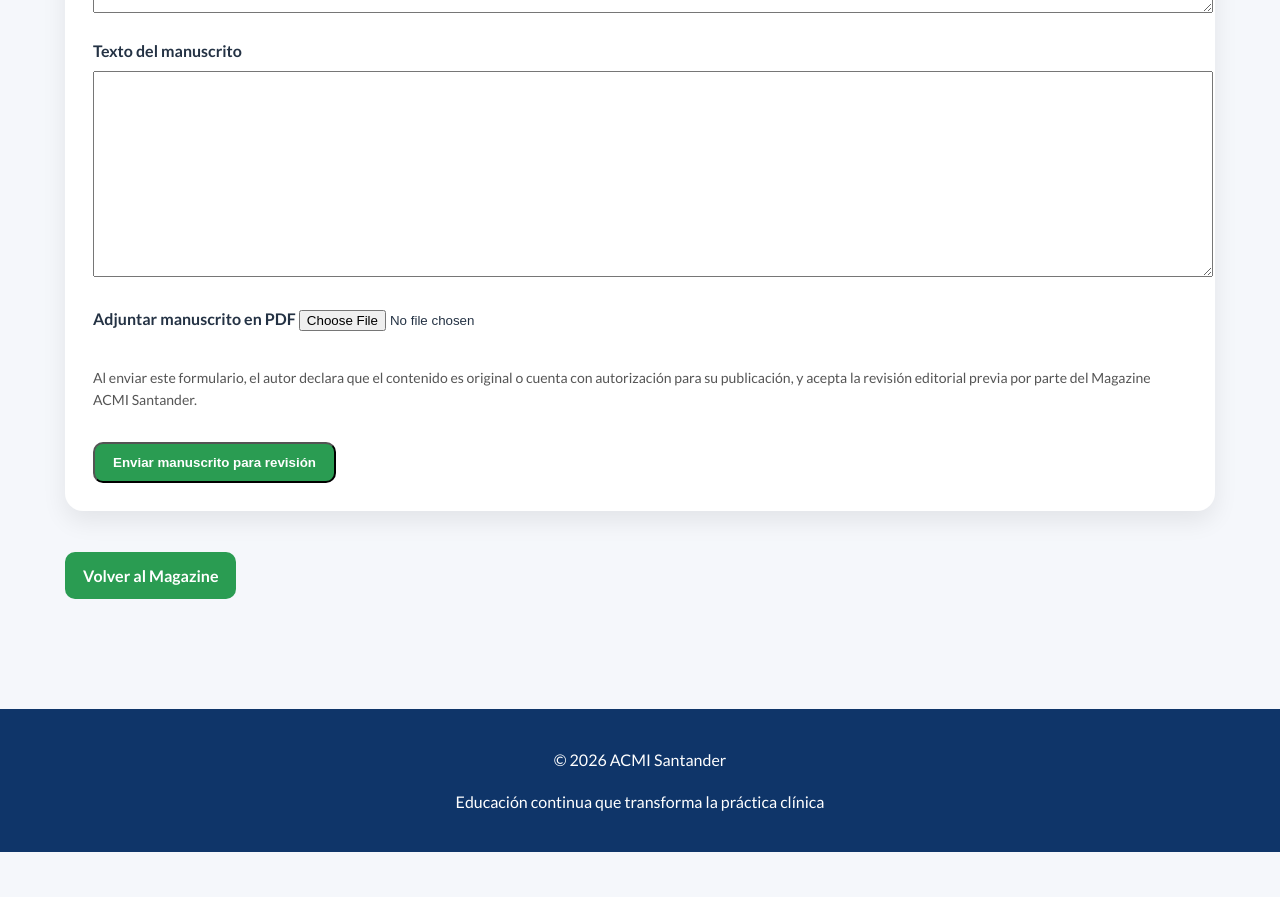
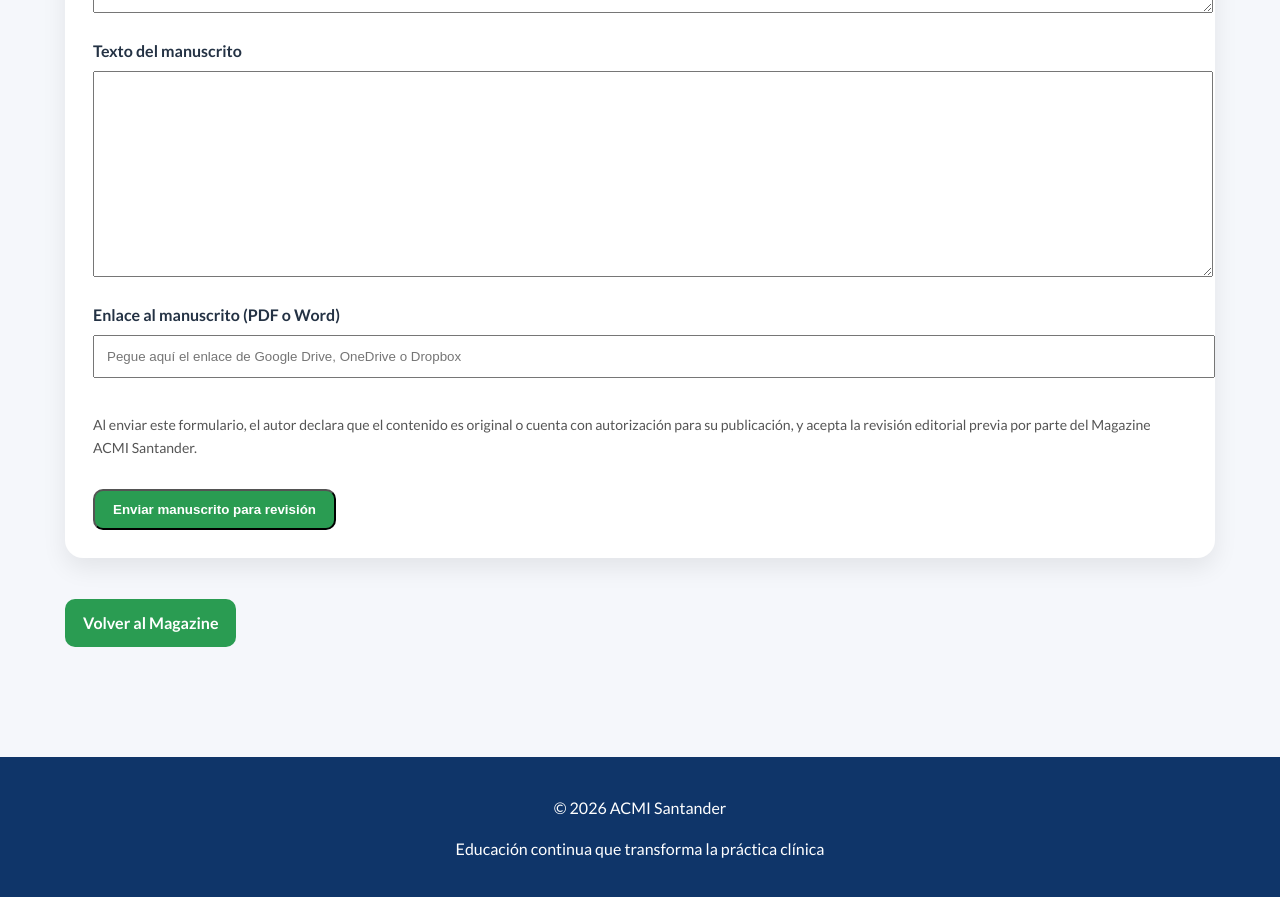
Before and after one commit to Acmisantander/Acmisantander, a Jekyll site: the page built from magazine/enviar-manuscrito.html, in a window 1280 px wide and 900 px high, scrolled down 1056 px. Shown: the top 897 px of the window. Built offline with Jekyll 4.4.1, drawn with Linux system fonts in a browser that asks for light colours; before the commit the page ends 1908 px from its top, so only the background shows below that.

Commit message:
Update enviar-manuscrito.html

```diff
--- a/magazine/enviar-manuscrito.html
+++ b/magazine/enviar-manuscrito.html
@@ -15,11 +15,14 @@ permalink: /magazine/enviar-manuscrito/
     El manuscrito será revisado por el equipo editorial antes de su publicación.
   </p>
 
-  <form action="https://formsubmit.co/santanderacmi@gmail.com" method="POST" enctype="multipart/form-data">
+  <form action="https://formsubmit.co/santanderacmi@gmail.com" method="POST">
 
     <input type="hidden" name="_subject" value="Nuevo manuscrito enviado al Magazine ACMI Santander">
     <input type="hidden" name="_captcha" value="false">
     <input type="hidden" name="_template" value="table">
+
+    <!-- redirección después de enviar -->
+    <input type="hidden" name="_next" value="https://acmisantander.github.io/Acmisantander/magazine/">
 
     <label><strong>Nombre completo del autor</strong></label>
     <input type="text" name="Autor" required style="width:100%; padding:12px; margin:8px 0 18px;">
@@ -34,7 +37,7 @@ permalink: /magazine/enviar-manuscrito/
     <input type="text" name="Titulo" required style="width:100%; padding:12px; margin:8px 0 18px;">
 
     <label><strong>Tipo de envío</strong></label>
-    <select name="Tipo de envio" required style="width:100%; padding:12px; margin:8px 0 18px;">
+    <select name="Tipo_de_envio" required style="width:100%; padding:12px; margin:8px 0 18px;">
       <option value="">Seleccione una opción</option>
       <option>Noticia</option>
       <option>Columna de opinión</option>
@@ -47,10 +50,12 @@ permalink: /magazine/enviar-manuscrito/
     <textarea name="Resumen" rows="5" required style="width:100%; padding:12px; margin:8px 0 18px;"></textarea>
 
     <label><strong>Texto del manuscrito</strong></label>
-    <textarea name="Texto del manuscrito" rows="12" style="width:100%; padding:12px; margin:8px 0 18px;"></textarea>
+    <textarea name="Texto_del_manuscrito" rows="12" style="width:100%; padding:12px; margin:8px 0 18px;"></textarea>
 
-    <label><strong>Adjuntar manuscrito en PDF</strong></label>
-    <input type="file" name="attachment" accept=".pdf" style="margin:8px 0 22px;">
+    <label><strong>Enlace al manuscrito (PDF o Word)</strong></label>
+    <input type="url" name="Enlace_manuscrito"
+           placeholder="Pegue aquí el enlace de Google Drive, OneDrive o Dropbox"
+           style="width:100%; padding:12px; margin:8px 0 22px;">
 
     <p style="font-size:14px; color:#555;">
       Al enviar este formulario, el autor declara que el contenido es original o cuenta con autorización para su publicación,
```
